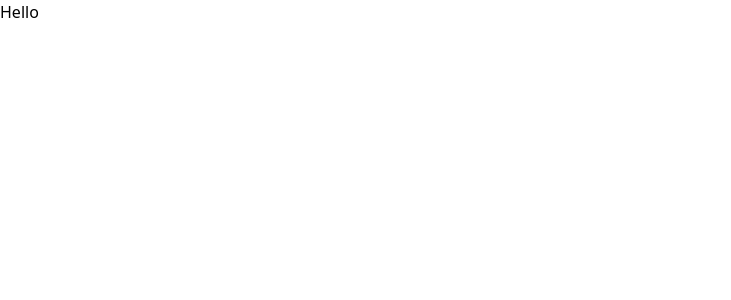
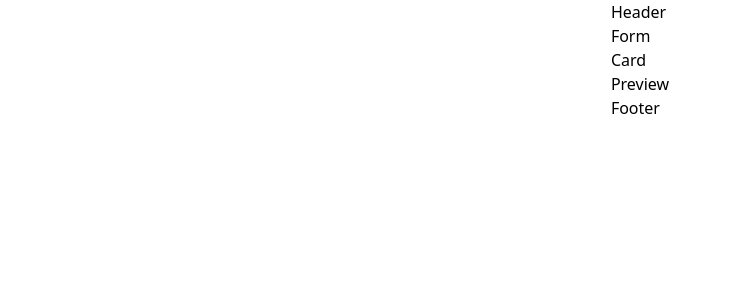
Before and after one commit to carlosarraes/trunfojs, a React (Vite) app: page / in a window 1280 px wide. Shown: the top 300 px of the page, without its empty margins (0-731 px from the left). Built offline with nearby package versions, Linux system fonts and the light colour scheme.

Commit message:
build: create components, state

```diff
--- a/src/App.jsx
+++ b/src/App.jsx
@@ -1,9 +1,37 @@
+import { useState } from 'react'
+import Header from "./components/Header"
+import Form from "./components/Form"
+import Card from "./components/Card"
+import Preview from "./components/Preview"
+import Footer from "./components/Footer"
+
 function App() {
+  const [data, setData] = useState({
+    name: '',
+    hp: '',
+    mana: '',
+    attack: '',
+    armor: '',
+    magic: '',
+    speed: '',
+    image: '',
+    trunfo: false,
+    saved: [],
+  });
+  const [query, setQuery] = useState([]);
+
+  const handleChange = (e) => {
+    console.log('change');
+  };
 
   return (
-    <div >
-      <h1>Hello</h1>
-    </div>
+    <>
+      <Header />
+      <Form data={data} handleChange={handleChange} />
+      <Card />
+      <Preview />
+      <Footer />
+    </>
   )
 }
 
--- /dev/null
+++ b/src/components/Card.jsx
@@ -0,0 +1,5 @@
+const Card = () => {
+  return <div>Card</div>
+}
+
+export default Card
--- /dev/null
+++ b/src/components/Footer.jsx
@@ -0,0 +1,5 @@
+const Footer = () => {
+  return <div>Footer</div>
+}
+
+export default Footer
--- /dev/null
+++ b/src/components/Form.jsx
@@ -0,0 +1,5 @@
+const Form = () => {
+  return <div>Form</div>
+}
+
+export default Form
--- /dev/null
+++ b/src/components/Game.jsx
@@ -0,0 +1,5 @@
+const Game = () => {
+  return <div>Game</div>
+}
+
+export default Game
--- /dev/null
+++ b/src/components/Header.jsx
@@ -0,0 +1,5 @@
+const Header = () => {
+  return <div>Header</div>
+}
+
+export default Header
--- /dev/null
+++ b/src/components/Preview.jsx
@@ -0,0 +1,5 @@
+const Preview = () => {
+  return <div>Preview</div>
+}
+
+export default Preview
--- a/src/index.css
+++ b/src/index.css
@@ -1,3 +1,13 @@
 @tailwind base;
 @tailwind components;
 @tailwind utilities;
+
+* {
+  box-sizing: border-box;
+}
+
+body {
+  display: flex;
+  justify-content: center;
+  align-items: center;
+}
```
